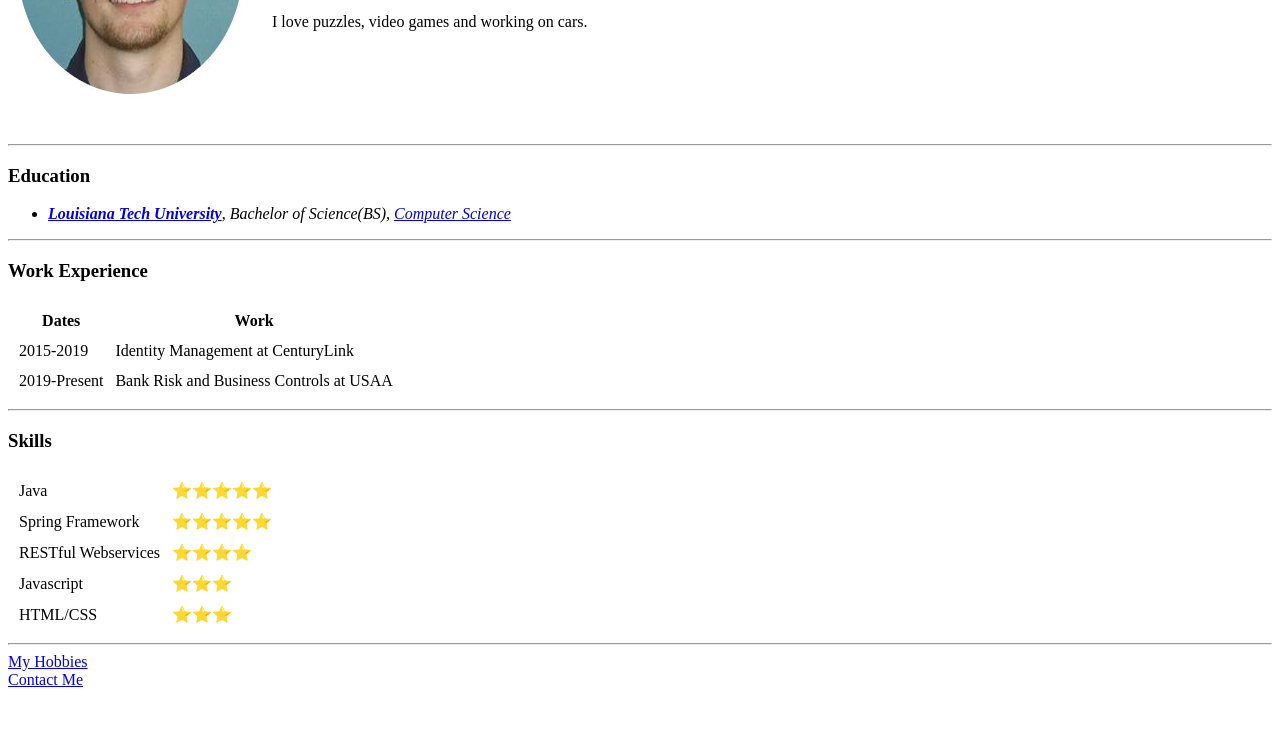
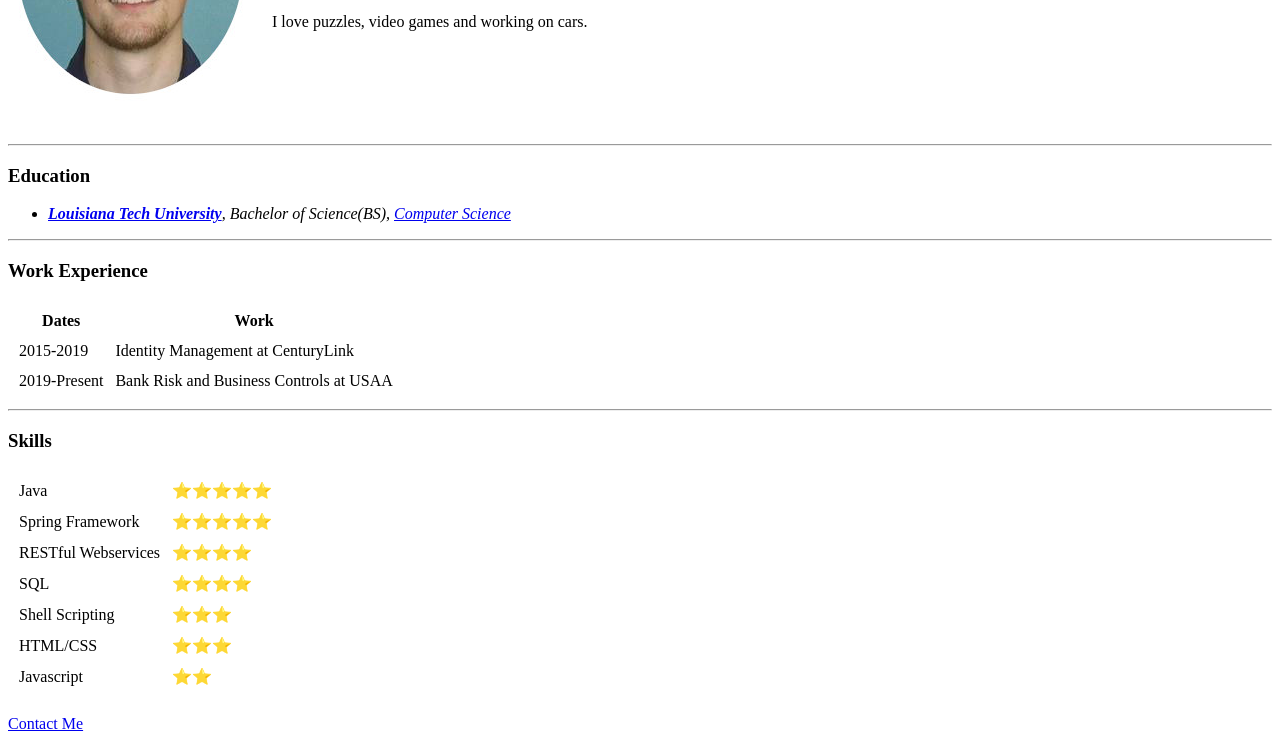
Before and after one commit to Harlow7777/Resume, a plain HTML site: page index.html in a window 1280 px wide. Shown: the part 198-939 px from the top of the page. Before the commit the page ends 895 px from the top, so only its background shows below. Drawn offline with Linux system fonts and the light colour scheme.

Commit message:
index v2

```diff
--- a/index.html
+++ b/index.html
@@ -56,17 +56,27 @@
         <td>⭐️⭐️⭐️⭐️</td>
       </tr>
       <tr>
-        <td>Javascript</td>
+        <td>SQL</td>
+        <td>⭐️⭐️⭐️⭐️</td>
+      </tr>
+      <tr>
+        <td>Shell Scripting</td>
         <td>⭐️⭐️⭐️</td>
       </tr>
       <tr>
         <td>HTML/CSS</td>
         <td>⭐️⭐️⭐️</td>
       </tr>
+      <tr>
+        <td>Javascript</td>
+        <td>⭐️⭐️</td>
+      </tr>
     </table>
 
+    <!--
     <hr>
     <a href="hobbies.html">My Hobbies</a>
+    -->
     <br>
     <a href="contact-me.html">Contact Me</a>
   </body>
```
